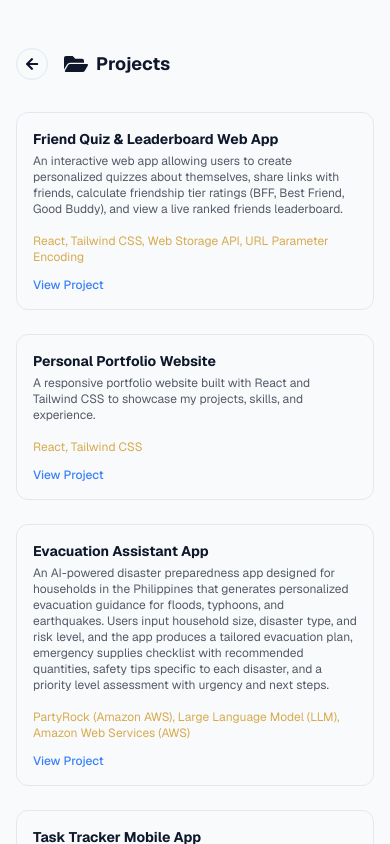
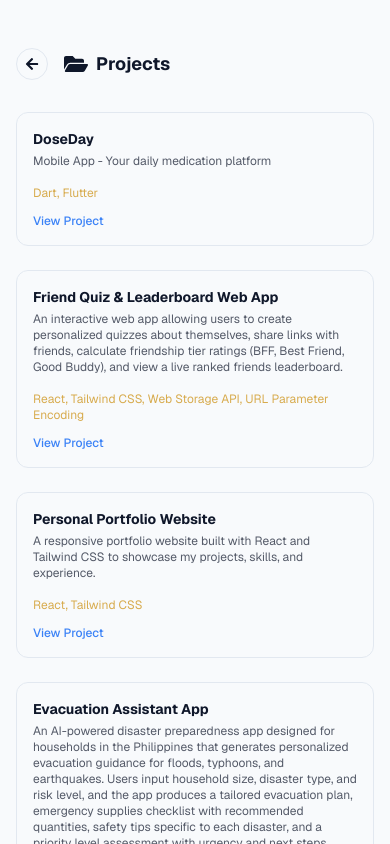
Before and after one commit to klint-droid/Portfolio, a React (Vite) app: page /all-projects in a window 390 px wide. Shown: the top 844 px of the page. Built offline with nearby package versions, Linux system fonts and the light colour scheme; no server answers.

Commit message:
Update ProjectLists.jsx
add DoseDay mobile app project

```diff
--- a/src/pages/ProjectLists.jsx
+++ b/src/pages/ProjectLists.jsx
@@ -9,6 +9,13 @@ const ProjectLists = () => {
     }, []);
 
     const projects = [
+        {
+            name: "DoseDay",
+            description: "Mobile App - Your daily medication platform",
+            tech: "Dart, Flutter",
+            link: "https://getdoseday.vercel.app",
+            isInternal: false
+        },
         {
             name: "Friend Quiz & Leaderboard Web App",
             description: "An interactive web app allowing users to create personalized quizzes about themselves, share links with friends, calculate friendship tier ratings (BFF, Best Friend, Good Buddy), and view a live ranked friends leaderboard.",
```
